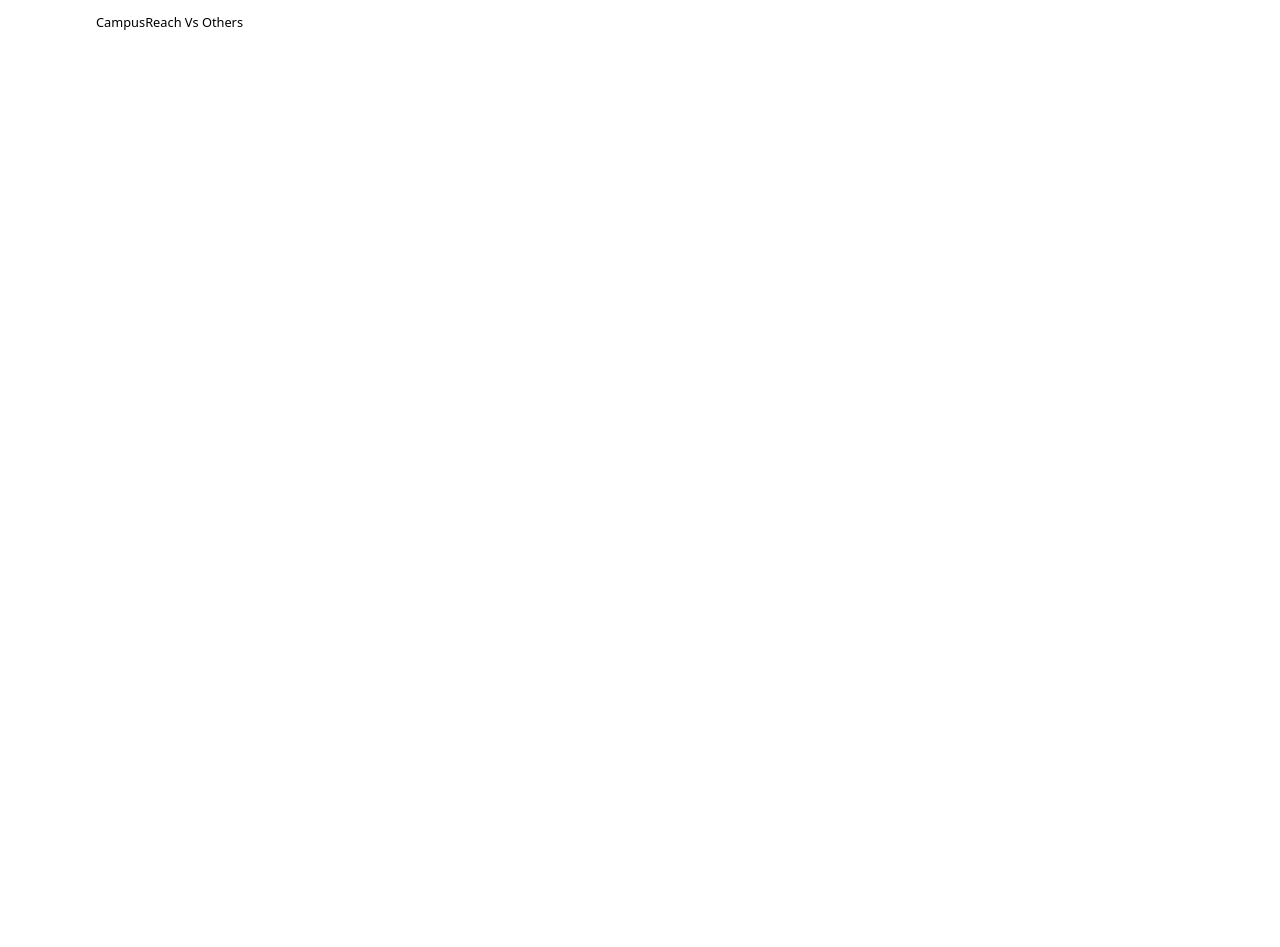
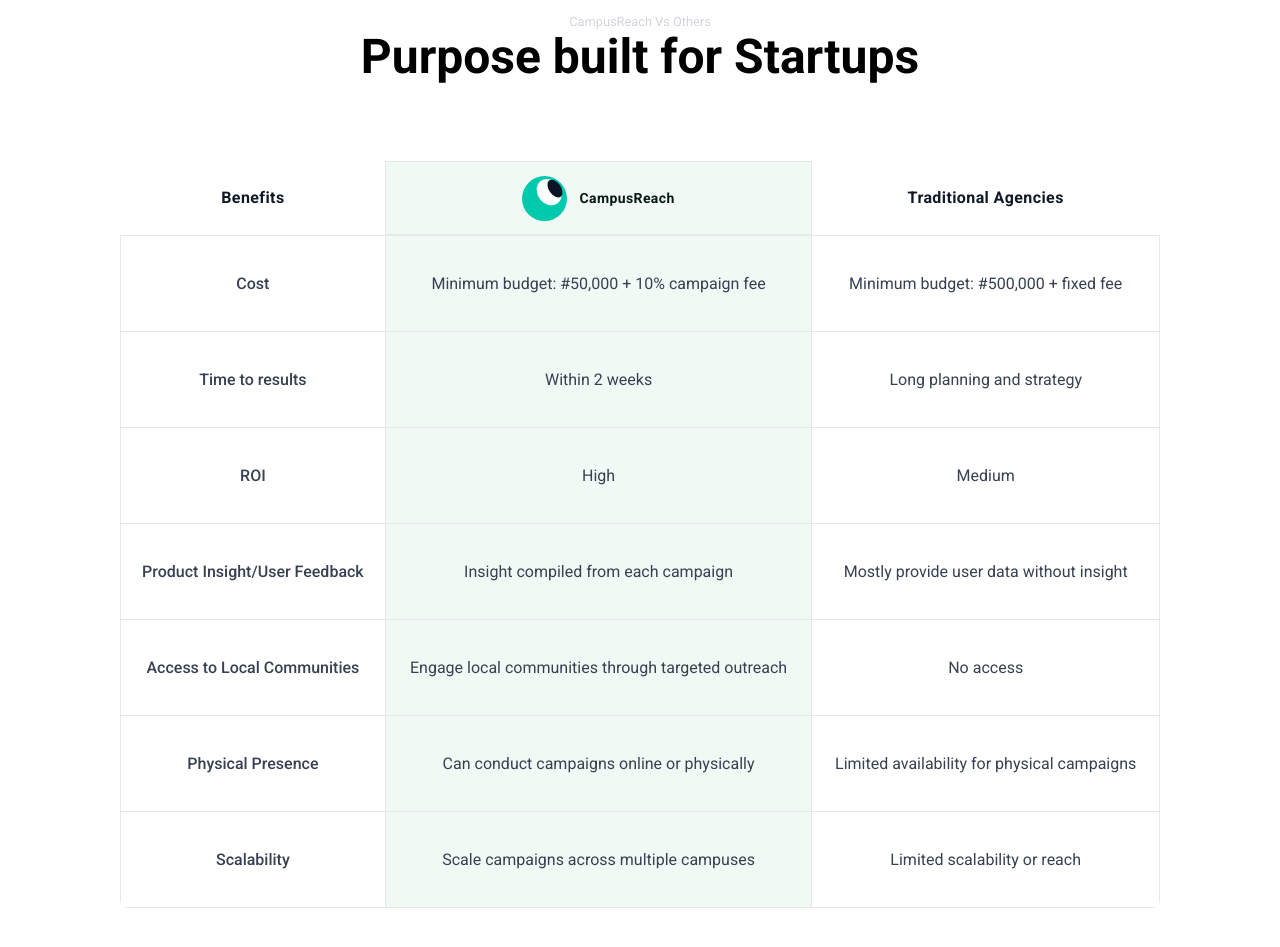
Before and after one commit to SILFRICA/CampusReach_Landing, a React (Vite) app: page / in a window 1280 px wide. Shown: the part 5920-6867 px from the top of the page. Before the commit the page ends 5969 px from the top, so only its background shows below. Built offline with nearby package versions, Linux system fonts and the light colour scheme.

Commit message:
feat: campus reach table comparison

```diff
--- /dev/null
+++ b/src/components/card/CampusReachData.ts
@@ -0,0 +1,37 @@
+export const campusReachTableData = [
+    {
+        pros: "Cost",
+        cr: "Minimum budget: #50,000 + 10% campaign fee",
+        traditional: "Minimum budget: #500,000 + fixed fee"
+    },
+    {
+        pros: "Time to results",
+        cr: "Within 2 weeks",
+        traditional: "Long planning and strategy"
+    },
+    {
+        pros: "ROI",
+        cr: "High",
+        traditional: "Medium"
+    },
+    {
+        pros: "Product Insight/User Feedback",
+        cr: "Insight compiled from each campaign",
+        traditional: "Mostly provide user data without insight"
+    },
+    {
+        pros: "Access to Local Communities",
+        cr: "Engage local communities through targeted outreach",
+        traditional: "No access"
+    },
+    {
+        pros: "Physical Presence",
+        cr: "Can conduct campaigns online or physically",
+        traditional: "Limited availability for physical campaigns"
+    },
+    {
+        pros: "Scalability",
+        cr: "Scale campaigns across multiple campuses",
+        traditional: "Limited scalability or reach"
+    },
+];
--- a/src/components/card/CampusReachVs.tsx
+++ b/src/components/card/CampusReachVs.tsx
@@ -1,11 +1,60 @@
-import React from 'react'
+import React from "react";
+import Logo from "../../assets/campusreachlogo.svg";
+import { campusReachTableData } from "./CampusReachData";
+
+interface TableData {
+  pros: string;
+  cr: string;
+  traditional: string;
+}
 
 const CampusReachVs: React.FC = () => {
   return (
     <div className="w-[85%] mx-auto">
-        <small className='text-center'>CampusReach Vs Others</small>
+      <div className="w-full text-center">
+        <small className="text-gray-300">CampusReach Vs Others</small>
+        <h3 className="text-2xl font-bold lg:text-5xl">
+          Purpose built for Startups
+        </h3>
+      </div>
+      <br />
+      <section className="container p-6 mx-auto mt-6 font-mono lg:mt-8">
+        <div className="w-full mb-8 overflow-hidden rounded-lg">
+          <div className="w-full overflow-x-auto">
+            <table className="w-full">
+              <thead>
+                <tr className="font-semibold tracking-wide text-center text-gray-900 border-b border-gray-600 text-md">
+                  <th className="px-4 py-3">Benefits</th>
+                  <th className="flex items-center justify-center gap-3 px-4 py-3 border bg-[#F1F9F5]">
+                    <img src={Logo} alt="Logo" />
+                    <h1 className="text-sm font-bold text-forest-green-900">
+                      CampusReach
+                    </h1>
+                  </th>
+                  <th className="px-4 py-3">Traditional Agencies</th>
+                </tr>
+              </thead>
+              <tbody className="bg-white">
+                {campusReachTableData.map((list: TableData, index: number) => (
+                  <tr key={index} className="text-center text-gray-700">
+                    <td className="h-24 px-4 py-3 text-base font-medium border">
+                      {list.pros}
+                    </td>
+                    <td className="h-24 px-4 py-3 font-normal border text-base bg-[#F1F9F5]">
+                      {list.cr}
+                    </td>
+                    <td className="h-24 px-4 py-3 text-base font-normal border">
+                      {list.traditional}
+                    </td>
+                  </tr>
+                ))}
+              </tbody>
+            </table>
+          </div>
+        </div>
+      </section>
     </div>
-  )
-}
+  );
+};
 
-export default CampusReachVs
+export default CampusReachVs;
--- a/src/index.css
+++ b/src/index.css
@@ -1,3 +1,11 @@
+@import url('https://fonts.googleapis.com/css2?family=Roboto:ital,wght@0,100;0,300;0,400;0,500;0,700;0,900;1,100;1,300;1,400;1,500;1,700;1,900&display=swap');
+
 @tailwind base;
 @tailwind components;
 @tailwind utilities;
+
+
+
+* {
+    font-family: "Roboto", sans-serif;
+}
```
